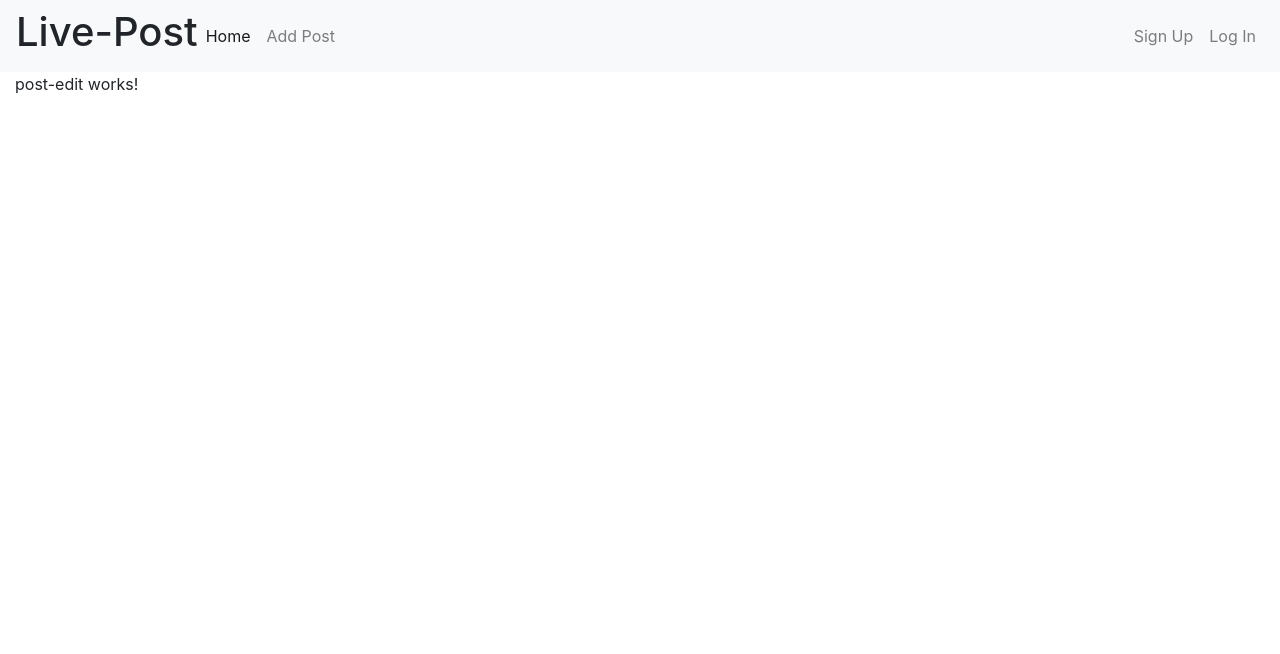
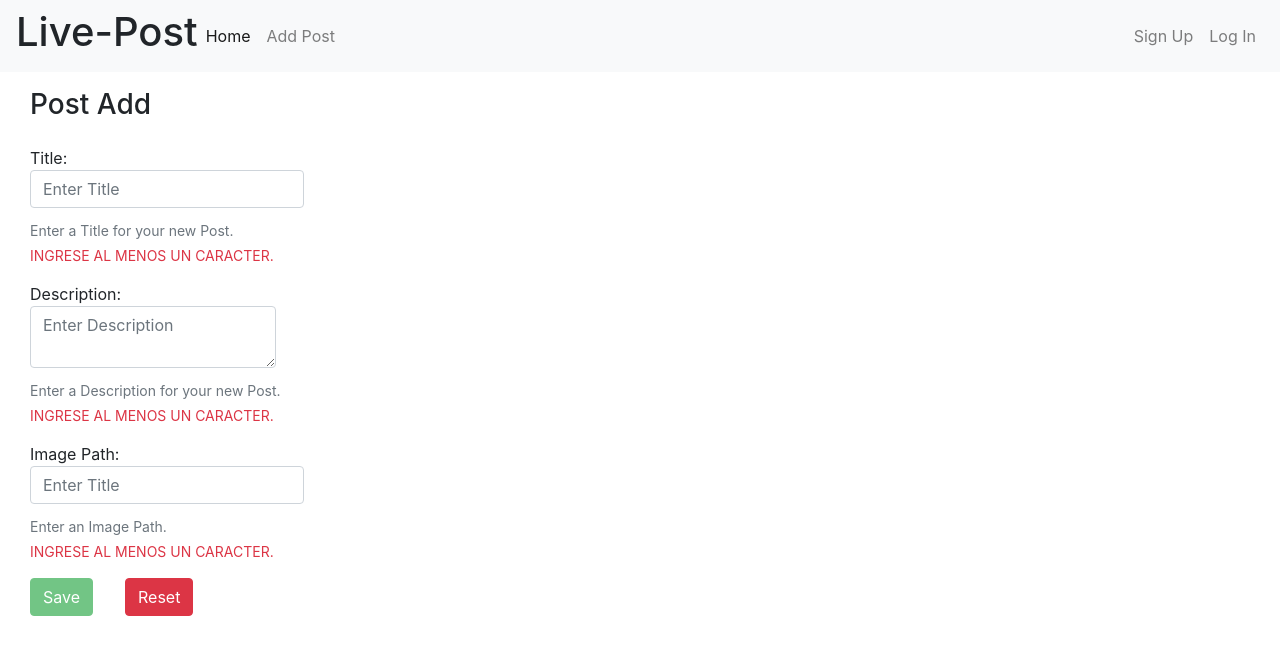
Before and after one commit to VarelaVargasLeandro18/ng-postNoticias, an Angular app: page /post-add in a window 1280 px wide. Shown: the top 654 px of the page. Built offline with nearby package versions, Linux system fonts and the light colour scheme.

Commit message:
Form Post-Edit Component maquetado, estilizado y validacion.

```diff
--- a/src/app/app.module.ts
+++ b/src/app/app.module.ts
@@ -8,6 +8,7 @@ import { PostComponent } from './post/post.component';
 import { PostEditComponent } from './post-edit/post-edit.component';
 import { AuthComponent } from './auth/auth.component';
 import { RouterModule, Routes } from '@angular/router';
+import { ReactiveFormsModule } from '@angular/forms';
 
 //Agregamos rutas:
 const routes : Routes = [
@@ -41,7 +42,8 @@ const routes : Routes = [
   ],
   imports: [
     BrowserModule,
-    RouterModule.forRoot(routes)
+    RouterModule.forRoot(routes),
+    ReactiveFormsModule
   ],
   providers: [],
   bootstrap: [AppComponent]
--- a/src/app/header/header.component.html
+++ b/src/app/header/header.component.html
@@ -13,7 +13,7 @@
                 <a class="nav-link active" routerLink="post-list">Home</a>
             </li>
             <li class="nav-item">
-                <a class="nav-link" routerLink="post-edit">Add Post</a>
+                <a class="nav-link" routerLink="post-add">Add Post</a>
             </li>
         </ul>
         <ul class="navbar-nav navbar-right ml-auto align-items-center">
--- a/src/app/post-edit/post-edit.component.html
+++ b/src/app/post-edit/post-edit.component.html
@@ -1 +1,70 @@
-<p>post-edit works!</p>
+<div class="container-fluid mt-3">
+    <div class="row">
+        <div class="col-6">
+            <h3>Post Add</h3>
+            <form [formGroup] = "form" (ngSubmit) = "onSubmit()" >
+                <div class="form-group">
+
+                    <label class="mt-3" for="post-title">
+                        Title:
+                        <input
+                                formControlName="title"
+                                id="post-title"
+                                type="text"
+                                class="form-control"
+                                placeholder="Enter Title">
+                    </label>
+                    <small class="form-text text-muted">Enter a Title for your new Post.</small>
+                    <small
+                        [hidden]= "form.controls['title'].valid"
+                        class="form-text text-danger text-uppercase">
+                        Ingrese al menos un caracter.
+                    </small>
+
+                    <label class="mt-3" for="post-description">
+                        Description:
+                        <textarea
+                                formControlName="description"
+                                id="post-description"
+                                type="text"
+                                class="form-control"
+                                placeholder="Enter Description"></textarea>
+                    </label>
+                    <small class="form-text text-muted">Enter a Description for your new Post.</small>
+                    <small
+                        [hidden]= "form.controls['description'].valid"
+                        class="form-text text-danger text-uppercase">
+                        Ingrese al menos un caracter.
+                    </small>
+
+                    <label class="mt-3" for="post-img-path">
+                        Image Path:
+                        <input
+                                formControlName="imagePath"
+                                id="post-img-path"
+                                type="text"
+                                class="form-control"
+                                placeholder="Enter Title">
+                    </label>
+                    <small class="form-text text-muted">Enter an Image Path.</small>
+                    <small
+                        [hidden]= "form.controls['imagePath'].valid"
+                        class="form-text text-danger text-uppercase">
+                        Ingrese al menos un caracter.
+                    </small>
+
+                    <div class="mt-3">
+                        <button
+                                type="submit"
+                                class="btn btn-success mr-3"
+                                [disabled]= "form.invalid">Save</button>
+                        <button
+                                type="reset"
+                                class="btn btn-danger ml-3">Reset</button>
+                    </div>
+
+                </div>
+            </form>
+        </div>
+    </div>
+</div>
--- a/src/app/post-edit/post-edit.component.ts
+++ b/src/app/post-edit/post-edit.component.ts
@@ -1,4 +1,5 @@
 import { Component, OnInit } from '@angular/core';
+import { FormControl, FormGroup, Validators } from '@angular/forms';
 
 @Component({
   selector: 'app-post-edit',
@@ -7,9 +8,31 @@ import { Component, OnInit } from '@angular/core';
 })
 export class PostEditComponent implements OnInit {
 
+  // Null | FormGroup => parecido a '?'
+  form! : FormGroup;
+
   constructor() { }
 
   ngOnInit(): void {
+    // Creamos el FormGroup
+    this.form = new FormGroup({
+      title: new FormControl(
+        null,
+        [Validators.required, Validators.maxLength(10)]
+      ),
+      description: new FormControl(
+        null,
+        [Validators.required]
+      ),
+      imagePath: new FormControl(
+        null,
+        [Validators.required]
+      )
+    })
+  }
+
+  onSubmit() : void {
+    console.log();
   }
 
 }
```
